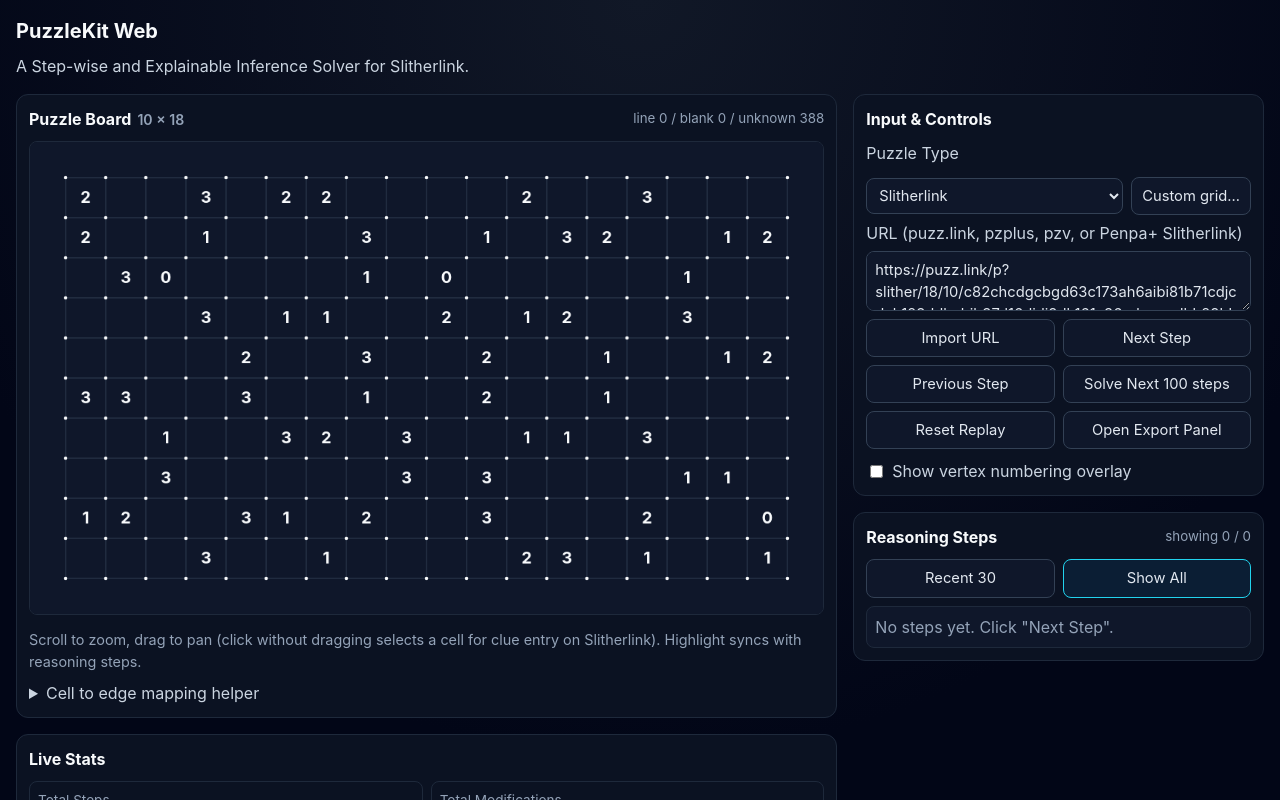
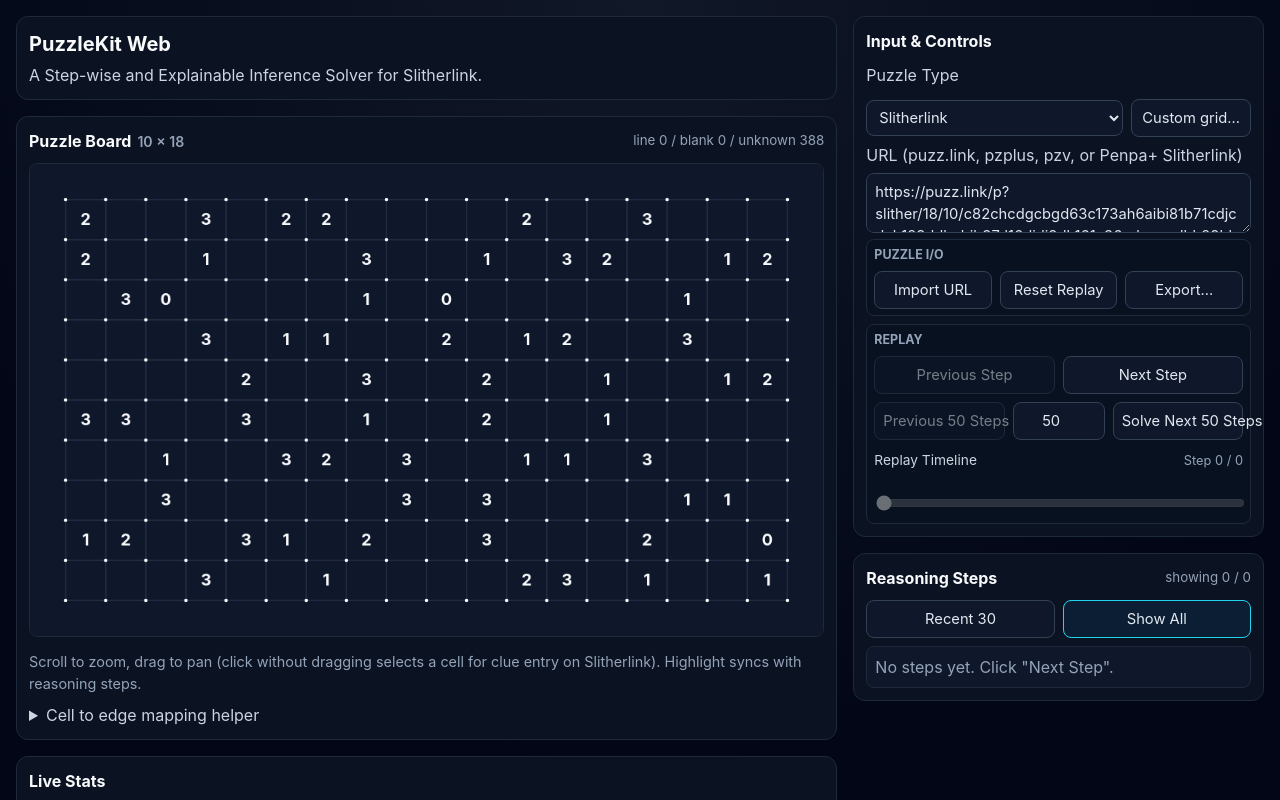
Before and after one commit to SmilingWayne/puzzlekit-web, a React (Vite) app: page / in a window 1280 px wide. Shown: the top 800 px of the page. Built offline with nearby package versions, Linux system fonts and the light colour scheme.

Commit message:
feat: video-like replay

```diff
--- a/src/app/WorkspacePage.tsx
+++ b/src/app/WorkspacePage.tsx
@@ -68,15 +68,14 @@ export const WorkspacePage = () => {
 
   return (
     <main className="workspace">
-      <header className="workspace-title">
-        <h1>PuzzleKit Web</h1>
-        <p>
-          A Step-wise and Explainable Inference Solver for Slitherlink.
-        </p>
-      </header>
-
       <section className="workspace-grid">
         <div className="left-column">
+          <header className="workspace-title">
+            <h1>PuzzleKit Web</h1>
+            <p>
+              A Step-wise and Explainable Inference Solver for Slitherlink.
+            </p>
+          </header>
           <div
             ref={boardFocusRef}
             className="board-focus-shell"
--- a/src/app/workspace.css
+++ b/src/app/workspace.css
@@ -5,7 +5,11 @@
 }
 
 .workspace-title {
-  margin-bottom: 16px;
+  margin-bottom: 0;
+  border: 1px solid #1e293b;
+  border-radius: 12px;
+  background: #0b1222;
+  padding: 12px;
 }
 
 .workspace-title h1 {
@@ -15,7 +19,7 @@
 }
 
 .workspace-title p {
-  margin: 8px 0 0;
+  margin: 4px 0 0;
   color: #cbd5e1;
 }
 
@@ -114,7 +118,8 @@
 
 button,
 select,
-textarea {
+textarea,
+input[type='number'] {
   border: 1px solid #334155;
   border-radius: 8px;
   background: #0f172a;
@@ -181,6 +186,151 @@ button[data-active='true'] {
   padding: 7px 10px;
 }
 
+.control-groups {
+  display: flex;
+  flex-direction: column;
+  gap: 8px;
+  margin-top: 6px;
+}
+
+.control-group {
+  border: 1px solid #1e293b;
+  border-radius: 8px;
+  padding: 7px;
+  background: #08111f;
+}
+
+.compact-control-group {
+  padding: 6px 7px;
+}
+
+.control-group-title {
+  display: block;
+  margin-bottom: 6px;
+  color: #94a3b8;
+  font-size: 0.78rem;
+  font-weight: 700;
+  text-transform: uppercase;
+}
+
+.io-action-row {
+  grid-template-columns: repeat(3, minmax(0, 1fr));
+  margin-top: 0;
+}
+
+.io-action-row button {
+  min-width: 0;
+  white-space: nowrap;
+}
+
+.replay-step-row {
+  margin-top: 0;
+}
+
+.control-inline-row {
+  display: grid;
+  grid-template-columns: minmax(0, 1fr) auto;
+  align-items: end;
+  gap: 8px;
+  margin-top: 8px;
+}
+
+.control-inline-row button {
+  min-width: 88px;
+  white-space: nowrap;
+}
+
+.control-number-field {
+  display: flex;
+  flex-direction: column;
+  gap: 4px;
+  color: #cbd5e1;
+  font-size: 0.86rem;
+}
+
+.control-number-field input {
+  width: 100%;
+  min-width: 0;
+}
+
+.timeline-row {
+  margin-top: 10px;
+}
+
+.timeline-header {
+  display: flex;
+  align-items: baseline;
+  justify-content: space-between;
+  gap: 8px;
+  color: #cbd5e1;
+  font-size: 0.86rem;
+}
+
+.timeline-header span {
+  flex: none;
+  color: #94a3b8;
+  font-size: 0.8rem;
+}
+
+.timeline-slider-wrap {
+  position: relative;
+  padding-top: 22px;
+}
+
+.timeline-slider {
+  width: 100%;
+  accent-color: #22d3ee;
+}
+
+.timeline-slider:disabled {
+  opacity: 0.5;
+}
+
+.timeline-tooltip {
+  position: absolute;
+  top: 0;
+  transform: translateX(-50%);
+  pointer-events: none;
+  white-space: nowrap;
+  border: 1px solid #334155;
+  border-radius: 6px;
+  background: #020617;
+  color: #e2e8f0;
+  padding: 2px 6px;
+  font-size: 0.76rem;
+  box-shadow: 0 8px 20px rgb(0 0 0 / 0.32);
+}
+
+.sr-only {
+  position: absolute;
+  width: 1px;
+  height: 1px;
+  padding: 0;
+  margin: -1px;
+  overflow: hidden;
+  clip: rect(0, 0, 0, 0);
+  white-space: nowrap;
+  border: 0;
+}
+
+.chunk-stepper-row {
+  display: grid;
+  grid-template-columns: minmax(0, 1fr) minmax(72px, 92px) minmax(0, 1fr);
+  align-items: center;
+  gap: 8px;
+  margin-top: 8px;
+}
+
+.chunk-stepper-row button {
+  min-width: 0;
+  white-space: nowrap;
+}
+
+.chunk-stepper-field input {
+  width: 100%;
+  text-align: center;
+}
+
 .custom-grid-popover {
   position: absolute;
   top: calc(100% + 8px);
@@ -229,11 +379,18 @@ button[data-active='true'] {
 }
 
 .check-row {
-  margin-top: 10px;
+  margin-top: 7px;
   display: flex;
   align-items: center;
   gap: 6px;
   color: #cbd5e1;
+}
+
+.custom-grid-check-row {
+  align-items: flex-start;
+  margin: 2px 0 0;
+  font-size: 0.86rem;
+  line-height: 1.35;
 }
 
 .error-text {
@@ -555,3 +712,19 @@ details pre {
     grid-template-columns: 1fr;
   }
 }
+
+@media (max-width: 520px) {
+  .io-action-row {
+    grid-template-columns: 1fr;
+  }
+
+  .chunk-stepper-row {
+    grid-template-columns: minmax(0, 1fr) minmax(64px, 78px) minmax(0, 1fr);
+    gap: 6px;
+  }
+
+  .chunk-stepper-row button {
+    font-size: 0.82rem;
+    padding-inline: 6px;
+  }
+}
--- a/src/features/solver/ControlPanel.tsx
+++ b/src/features/solver/ControlPanel.tsx
@@ -6,7 +6,7 @@ import {
   SLITHER_CUSTOM_GRID_MIN,
 } from '../../domain/ir/slither'
 import { puzzleRegistry } from '../../domain/plugins/registry'
-import { buildDifficultySnapshot, useSolverStore } from './solverStore'
+import { buildDifficultySnapshot, MAX_SOLVE_CHUNK_SIZE, useSolverStore } from './solverStore'
 
 export const ControlPanel = () => {
   const {
@@ -19,8 +19,11 @@ export const ControlPanel = () => {
     applyCustomSlitherGrid,
     nextStep,
     prevStep,
+    goToStep,
     solveAll,
     resetTimeline,
+    solveChunkSize,
+    setSolveChunkSize,
     includeVertexNumbers,
     setIncludeVertexNumbers,
     isRunning,
@@ -40,6 +43,7 @@ export const ControlPanel = () => {
   const [showTerminalReport, setShowTerminalReport] = useState(false)
   const [customRows, setCustomRows] = useState(String(currentPuzzle.rows))
   const [customCols, setCustomCols] = useState(String(currentPuzzle.cols))
+  const [timelinePreviewStep, setTimelinePreviewStep] = useState<number | null>(null)
   const activeSteps = useMemo(() => steps.slice(0, pointer), [steps, pointer])
   const difficulty = useMemo(() => buildDifficultySnapshot(activeSteps), [activeSteps])
   const ruleUsageEntries = useMemo(
@@ -71,6 +75,12 @@ export const ControlPanel = () => {
   useEffect(() => {
     setShowImportErrorDialog(Boolean(importError))
   }, [importError])
+
+  const solveChunkLabel = `Solve Next ${solveChunkSize} ${solveChunkSize === 1 ? 'Step' : 'Steps'}`
+  const previousChunkLabel = `Previous ${solveChunkSize} ${solveChunkSize === 1 ? 'Step' : 'Steps'}`
+  const timelineStepForTooltip = timelinePreviewStep ?? pointer
+  const timelineTooltipLeft =
+    steps.length > 0 ? `${Math.min(100, Math.max(0, (timelineStepForTooltip / steps.length) * 100))}%` : '0%'
 
   return (
     <section className="panel-card control-panel-card">
@@ -132,6 +142,14 @@ export const ControlPanel = () => {
                     onChange={(e) => setCustomCols(e.target.value)}
                   />
                 </label>
+                <label className="check-row custom-grid-check-row">
+                  <input
+                    type="checkbox"
+                    checked={includeVertexNumbers}
+                    onChange={(event) => setIncludeVertexNumbers(event.target.checked)}
+                  />
+                  Show vertex numbering overlay
+                </label>
                 <div className="custom-grid-popover-actions">
                   <button
                     type="button"
@@ -164,7 +182,10 @@ export const ControlPanel = () => {
           placeholder="Paste puzz.link, pzplus, pzv, or penpa URL"
         />
       </label>
-      <div className="button-row">
+      <div className="control-groups">
+        <div className="control-group compact-control-group">
+          <span className="control-group-title">Puzzle I/O</span>
+          <div className="button-row io-action-row">
             <button
               onClick={() => {
                 setShowImportErrorDialog(true)
@@ -173,18 +194,6 @@ export const ControlPanel = () => {
               }}
             >
               Import URL
-        </button>
-        <button disabled={isRunning || terminalReport !== null} onClick={nextStep}>
-          Next Step
-        </button>
-        <button onClick={prevStep}>Previous Step</button>
-        <button
-          disabled={isRunning || terminalReport !== null}
-          onClick={() => {
-            void solveAll()
-          }}
-        >
-          Solve Next 100 steps
             </button>
             <button onClick={resetTimeline}>Reset Replay</button>
             <button
@@ -195,8 +204,87 @@ export const ControlPanel = () => {
                 setExportGenerateError('')
               }}
             >
-          {showExportPanel ? 'Hide Export Panel' : 'Open Export Panel'}
+              {showExportPanel ? 'Close Export' : 'Export…'}
             </button>
+          </div>
+        </div>
+        <div className="control-group compact-control-group">
+          <span className="control-group-title">Replay</span>
+          <div className="button-row replay-step-row">
+            <button disabled={isRunning || pointer === 0} onClick={prevStep}>
+              Previous Step
+            </button>
+            <button disabled={isRunning || terminalReport !== null} onClick={nextStep}>
+              Next Step
+            </button>
+          </div>
+          <div className="chunk-stepper-row">
+            <button
+              type="button"
+              disabled={isRunning || pointer === 0}
+              onClick={() => goToStep(pointer - solveChunkSize)}
+            >
+              {previousChunkLabel}
+            </button>
+            <label className="chunk-stepper-field">
+              <span className="sr-only">Step Chunk</span>
+              <input
+                type="number"
+                min={1}
+                max={MAX_SOLVE_CHUNK_SIZE}
+                value={solveChunkSize}
+                aria-label="Step Chunk"
+                onChange={(event) => setSolveChunkSize(Number(event.target.value))}
+              />
+            </label>
+            <button
+              disabled={isRunning || terminalReport !== null}
+              onClick={() => {
+                void solveAll()
+              }}
+            >
+              {solveChunkLabel}
+            </button>
+          </div>
+          <div className="timeline-row">
+            <div className="timeline-header">
+              <label htmlFor="replay-timeline">Replay Timeline</label>
+              <span>
+                Step {pointer} / {steps.length}
+              </span>
+            </div>
+            <div className="timeline-slider-wrap">
+              <input
+                id="replay-timeline"
+                className="timeline-slider"
+                type="range"
+                min={0}
+                max={steps.length}
+                value={pointer}
+                disabled={isRunning || steps.length === 0}
+                aria-valuetext={`Step ${pointer} of ${steps.length}`}
+                onMouseEnter={() => setTimelinePreviewStep(pointer)}
+                onMouseLeave={() => setTimelinePreviewStep(null)}
+                onFocus={() => setTimelinePreviewStep(pointer)}
+                onBlur={() => setTimelinePreviewStep(null)}
+                onChange={(event) => {
+                  const targetStep = Number(event.target.value)
+                  setTimelinePreviewStep(targetStep)
+                  goToStep(targetStep)
+                }}
+              />
+              {timelinePreviewStep !== null && steps.length > 0 ? (
+                <span
+                  className="timeline-tooltip"
+                  style={{ left: timelineTooltipLeft }}
+                  aria-hidden="true"
+                >
+                  Step {timelineStepForTooltip}
+                </span>
+              ) : null}
+            </div>
+          </div>
+        </div>
       </div>
       {importError && showImportErrorDialog ? (
         <div className="import-error-overlay">
@@ -288,14 +376,6 @@ export const ControlPanel = () => {
           </div>
         </div>
       ) : null}
-      <label className="check-row">
-        <input
-          type="checkbox"
-          checked={includeVertexNumbers}
-          onChange={(event) => setIncludeVertexNumbers(event.target.checked)}
-        />
-        Show vertex numbering overlay
-      </label>
       {showExportPanel ? (
         <section
           className="export-panel"
--- a/src/features/solver/solverStore.ts
+++ b/src/features/solver/solverStore.ts
@@ -16,6 +16,8 @@ import {
 import type { RuleStep } from '../../domain/rules/types'
 
 const SAMPLE_URL = 'https://puzz.link/p?slither/18/10/c82chcdgcbgd63c173ah6aibi81b71cdjcdcb123ddbcbjb37d16didi8dh161c36cdgcagdbh28bb'
+export const DEFAULT_SOLVE_CHUNK_SIZE = 50
+export const MAX_SOLVE_CHUNK_SIZE = 1000
 
 export type TerminalSolveReport = SlitherCompletionReport & {
   stepCount: number
@@ -40,6 +42,7 @@ type SolverStore = {
   highlightedEdges: string[]
   isRunning: boolean
   solveProgress: SolveProgress | null
+  solveChunkSize: number
   terminalReport: TerminalSolveReport | null
   includeVertexNumbers: boolean
   selectedCellKey: string | null
@@ -51,6 +54,8 @@ type SolverStore = {
   setSlitherCellClue: (cellKey: string, value: NumberClueValue | null) => void
   nextStep: () => void
   prevStep: () => void
+  goToStep: (targetPointer: number) => void
+  setSolveChunkSize: (value: number) => void
   solveAll: (limit?: number) => Promise<void>
   resetTimeline: () => void
   setIncludeVertexNumbers: (enabled: boolean) => void
@@ -66,6 +71,20 @@ const getStepColorCells = (step?: RuleStep): string[] =>
   step?.diffs.flatMap((diff) => (diff.kind === 'cell' && diff.toFill !== null ? [diff.cellKey] : [])) ?? []
 
 const yieldToBrowser = (): Promise<void> => new Promise((resolve) => globalThis.setTimeout(resolve, 0))
+
+const clampPointer = (pointer: number, stepsLength: number): number => {
+  if (!Number.isFinite(pointer)) {
+    return 0
+  }
+  return Math.min(stepsLength, Math.max(0, Math.floor(pointer)))
+}
+
+const clampSolveChunkSize = (value: number, fallback = DEFAULT_SOLVE_CHUNK_SIZE): number => {
+  if (!Number.isFinite(value)) {
+    return fallback
+  }
+  return Math.min(MAX_SOLVE_CHUNK_SIZE, Math.max(1, Math.floor(value)))
+}
 
 export const sumRuleStepDurationMs = (steps: RuleStep[]): number =>
   steps.reduce((sum, step) => sum + (step.durationMs ?? 0), 0)
@@ -127,6 +146,7 @@ export const useSolverStore = create<SolverStore>((set, get) => ({
   highlightedEdges: [],
   isRunning: false,
   solveProgress: null,
+  solveChunkSize: DEFAULT_SOLVE_CHUNK_SIZE,
   terminalReport: null,
   includeVertexNumbers: false,
   selectedCellKey: null,
@@ -279,20 +299,41 @@ export const useSolverStore = create<SolverStore>((set, get) => ({
       terminalReport: null,
     })
   },
-  solveAll: (limit = 100) => {
+  goToStep: (targetPointer) => {
+    const { initialPuzzle, steps, isRunning } = get()
+    if (isRunning) {
+      return
+    }
+    const nextPointer = clampPointer(targetPointer, steps.length)
+    const currentStep = steps[nextPointer - 1]
+    set({
+      currentPuzzle: buildStateFromSteps(initialPuzzle, steps, nextPointer),
+      pointer: nextPointer,
+      highlightedCells: currentStep?.affectedCells ?? [],
+      highlightedColorCells: getStepColorCells(currentStep),
+      highlightedEdges: currentStep?.affectedEdges ?? [],
+      terminalReport: null,
+    })
+  },
+  setSolveChunkSize: (value) => {
+    const fallback = get().solveChunkSize || DEFAULT_SOLVE_CHUNK_SIZE
+    set({ solveChunkSize: clampSolveChunkSize(value, fallback) })
+  },
+  solveAll: (limit) => {
     if (get().terminalReport || get().isRunning) {
       return Promise.resolve()
     }
-    set({ isRunning: true, solveProgress: { current: 0, total: limit } })
+    const solveLimit = clampSolveChunkSize(limit ?? get().solveChunkSize)
+    set({ isRunning: true, solveProgress: { current: 0, total: solveLimit } })
     return (async () => {
       await yieldToBrowser()
       let loops = 0
       let before = get().pointer
-      while (loops < limit) {
+      while (loops < solveLimit) {
         get().nextStep()
         loops += 1
         const after = get().pointer
-        set({ solveProgress: { current: loops, total: limit } })
+        set({ solveProgress: { current: loops, total: solveLimit } })
         if (after === before || get().terminalReport) {
           break
         }
```
Also changed, not shown: 2 other files (tests, documents, lock files or other folders). Lines whose indentation alone changed are shown as unchanged.
